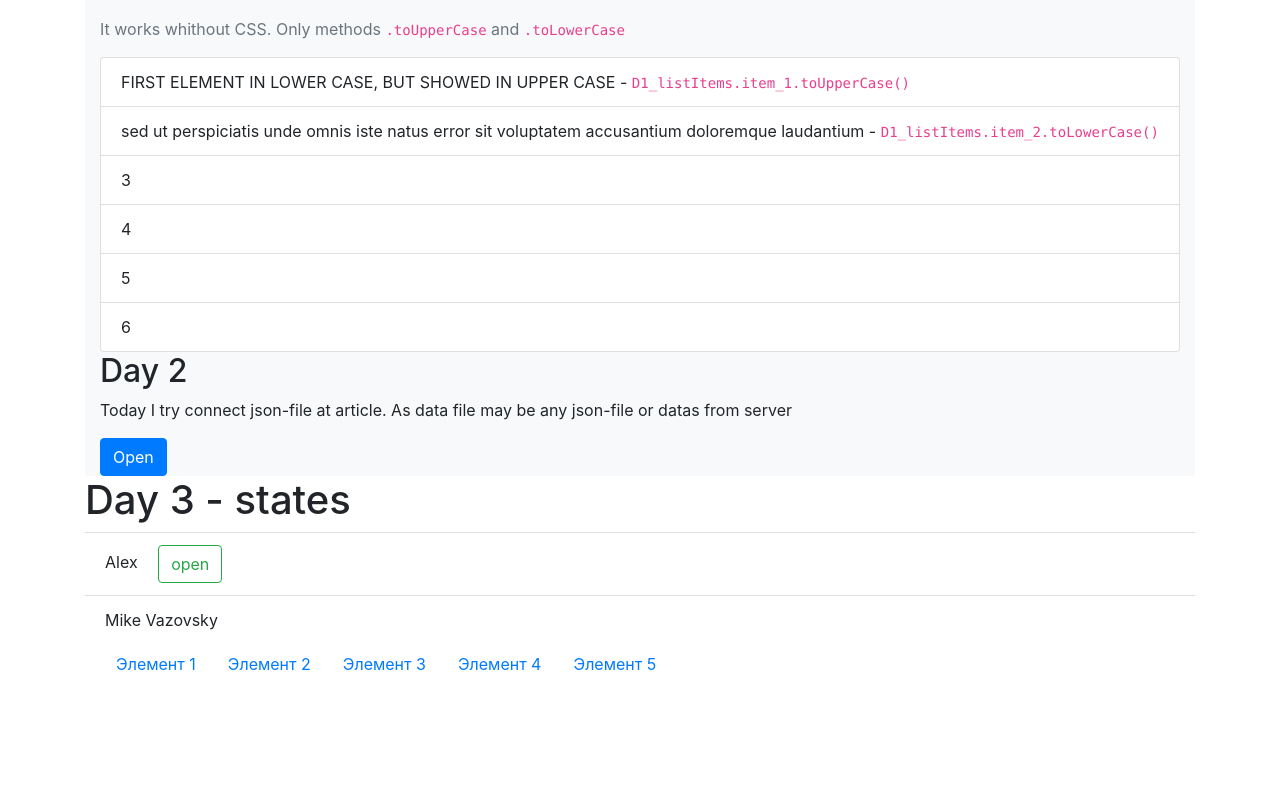
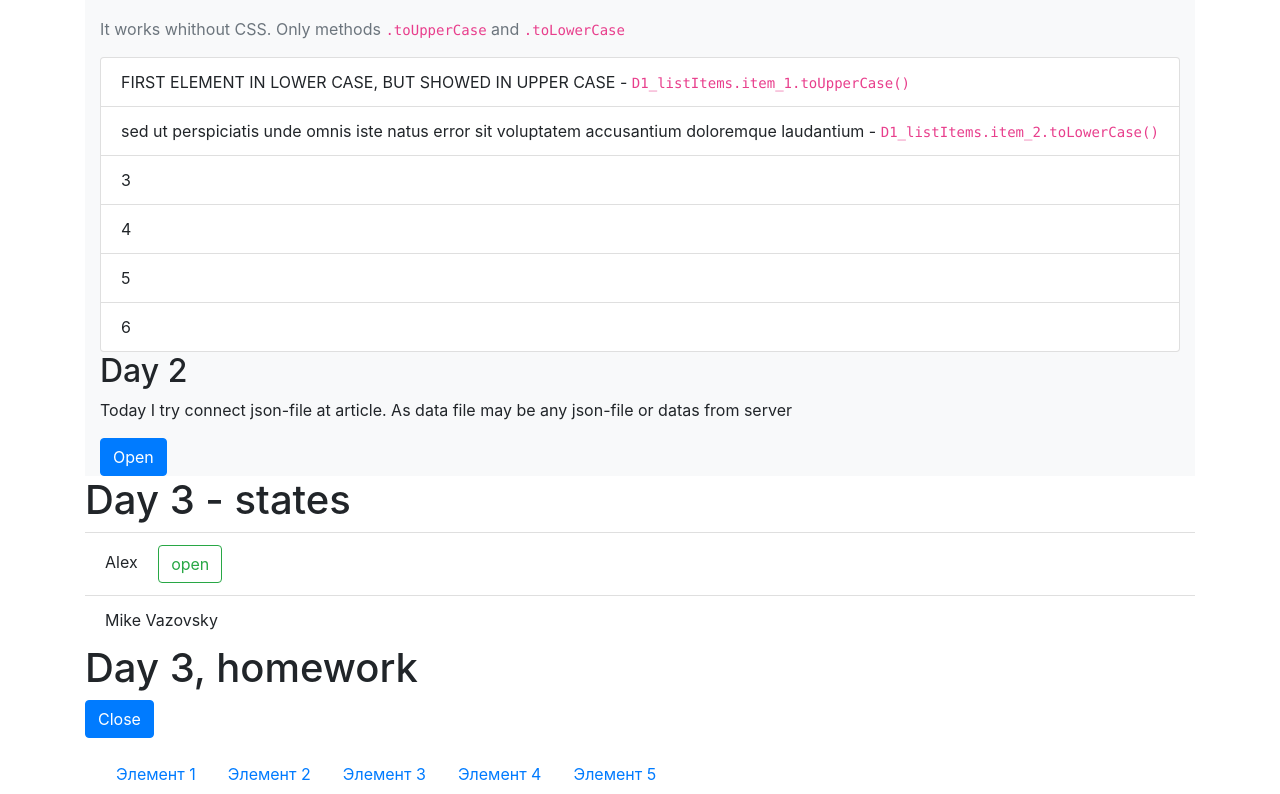
Before and after one commit to zbralex/react, a React (Create React App) app in the folder react-ui/: page / in a window 1280 px wide. Shown: the part 244-1038 px from the top of the page. Before the commit the page ends 928 px from the top, so only its background shows below. Built offline with nearby package versions, Linux system fonts and the light colour scheme.

Commit message:
day 3 - homework

```diff
--- a/react-ui/src/components/Article.jsx
+++ b/react-ui/src/components/Article.jsx
@@ -1,4 +1,5 @@
 import React, {Component} from 'react'
+import article from './Fixtures'
 
 class Article extends Component {
     render() {
--- a/react-ui/src/components/Main.jsx
+++ b/react-ui/src/components/Main.jsx
@@ -6,6 +6,7 @@ import Footer from './Footer'
 import D1 from './days/D1'
 import D2 from './days/D2'
 import D3 from './days/D3'
+import D3Hw from './days/D3Hw'
 
 
 class Main extends Component {
@@ -19,6 +20,7 @@ class Main extends Component {
                         <D1 />
                         <D2 />
                         <D3 />
+                        <D3Hw />
                     </section>
                     <Footer />
                 </div>
--- /dev/null
+++ b/react-ui/src/components/days/D3Hw.jsx
@@ -0,0 +1,26 @@
+import React, {Component} from 'react'
+
+
+class D3Hw extends Component {
+
+    state = {
+        isOpen: true
+    }
+
+    render() {
+        const title = this.state.isOpen && <h1 className="h1">Day 3, homework</h1>
+        return(
+            <div>
+                {title} <button className="btn btn-primary" onClick={this.handleClick}>{this.state.isOpen ? 'Close' : 'Open'}</button>
+                <p className=""></p>
+            </div>
+        )
+    }
+    handleClick = () => {
+        this.setState({
+            isOpen: !this.state.isOpen
+        })
+    }
+}
+
+export default D3Hw
```
